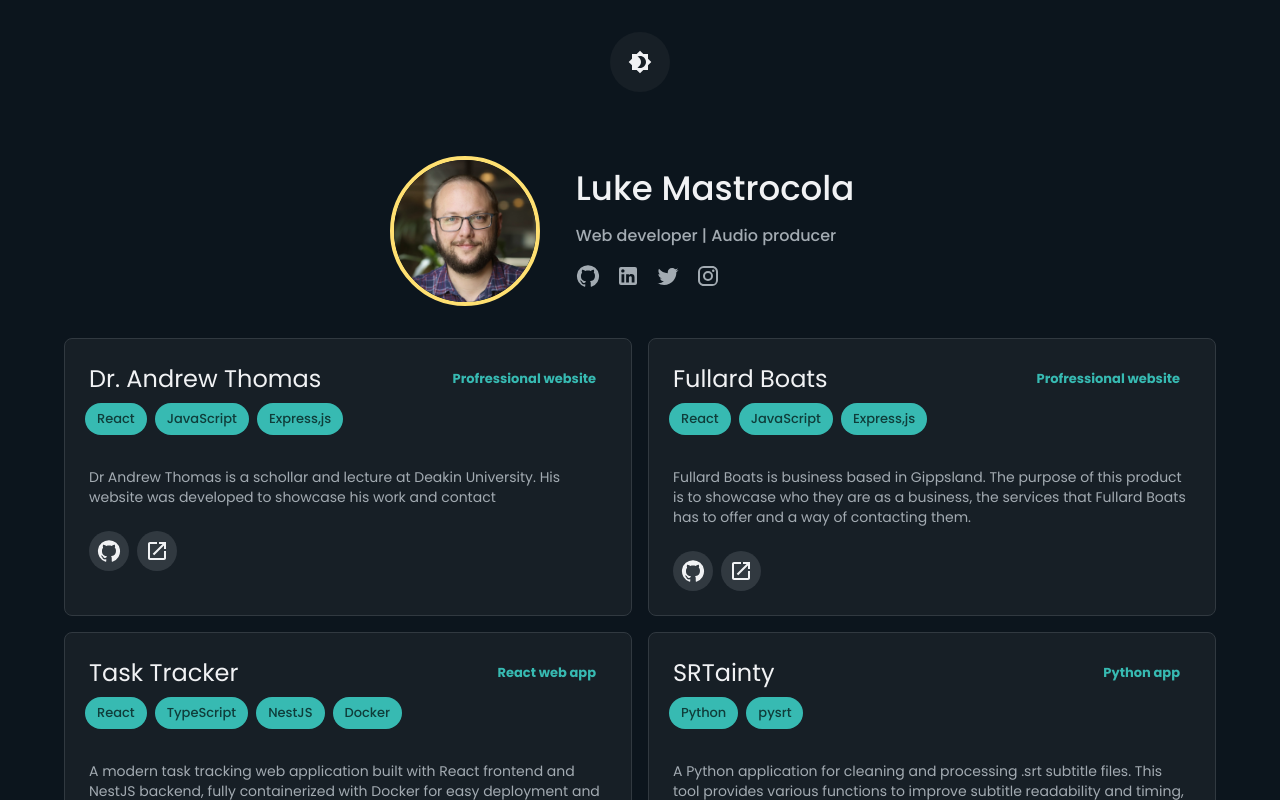
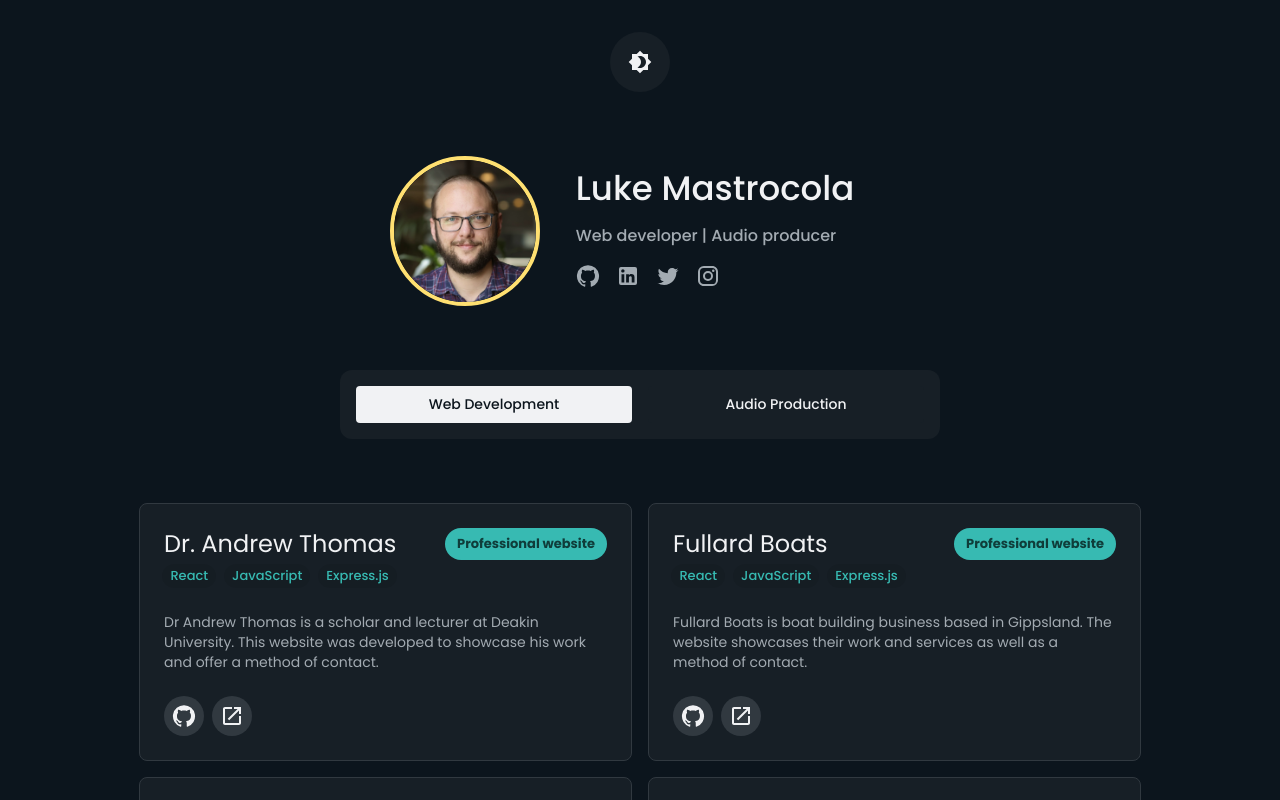
Before and after one commit to mastra90/luke-mastrocola-portfolio, a React (Vite) app: page / in a window 1280 px wide. Shown: the top 800 px of the page. Built offline with nearby package versions, Linux system fonts and the light colour scheme.

Commit message:
Color palette completed. Further styling to buttons and DevCards

```diff
--- a/src/App.tsx
+++ b/src/App.tsx
@@ -4,19 +4,29 @@ import createAppTheme from "./theme";
 import Header from "./components/Header";
 import ToggleThemeButton from "./components/ToggleThemeButton";
 import DevWork from "./components/DevWork";
+import AudioWork from "./components/AudioWork";
+import ServicesSwitch from "./components/ServicesSwitch";
 
 const App = () => {
   const [isDark, setIsDark] = useState(true);
+  const [showWebDev, setShowWebDev] = useState(true);
   const theme = createAppTheme(isDark);
   const toggleTheme = () => setIsDark(!isDark);
 
   return (
     <ThemeProvider theme={theme}>
-      <Container maxWidth="lg" sx={{ mx: "auto", my: 4 }}>
+      <Container
+        sx={{
+          mx: "auto",
+          my: 4,
+          maxWidth: "1050px !important",
+        }}
+      >
         <CssBaseline />
         <ToggleThemeButton toggleTheme={toggleTheme} />
         <Header />
-        <DevWork />
+        <ServicesSwitch showWebDev={showWebDev} setShowWebDev={setShowWebDev} />
+        {showWebDev ? <DevWork /> : <AudioWork />}
       </Container>
     </ThemeProvider>
   );
--- a/src/components/DevWork.tsx
+++ b/src/components/DevWork.tsx
@@ -1,6 +1,5 @@
-import { Code, GitHub, OpenInNew } from "@mui/icons-material";
+import { GitHub, OpenInNew } from "@mui/icons-material";
 import {
-  alpha,
   Box,
   Card,
   CardContent,
@@ -20,20 +19,20 @@ const DevWork = () => {
     {
       title: "Dr. Andrew Thomas",
       description:
-        "Dr Andrew Thomas is a schollar and lecture at Deakin University. His website was developed to showcase his work and contact",
-      technologies: ["React", "JavaScript", "Express,js"],
+        "Dr Andrew Thomas is a scholar and lecturer at Deakin University. This website was developed to showcase his work and offer a method of contact.",
+      technologies: ["React", "JavaScript", "Express.js"],
       github: "https://github.com/AndrewThomasWebsite/andrew-thomas-frontend",
       demo: "https://www.drandrewthomasir.com/",
-      type: "Profressional website",
+      type: "Professional website",
     },
     {
       title: "Fullard Boats",
       description:
-        "Fullard Boats is business based in Gippsland. The purpose of this product is to showcase who they are as a business, the services that Fullard Boats has to offer and a way of contacting them.",
-      technologies: ["React", "JavaScript", "Express,js"],
+        "Fullard Boats is boat building business based in Gippsland. The website showcases their work and  services as well as a method of contact.",
+      technologies: ["React", "JavaScript", "Express.js"],
       github: "https://github.com/FullardBoats-Website/fullard-boats-frontend",
       demo: "https://www.fullardboats.com.au/",
-      type: "Profressional website",
+      type: "Professional website",
     },
     {
       title: "Task Tracker",
@@ -53,50 +52,25 @@ const DevWork = () => {
     },
   ];
 
-  const audioProjects = [
-    {
-      title: "Electronic Pop Mix",
-      artist: "Local Artist",
-      description:
-        "Mixed and mastered electronic pop track with dynamic processing and spatial effects",
-      genre: "Electronic Pop",
-      duration: "3:42",
-      year: "2024",
-    },
-    {
-      title: "Rock Album - Full Production",
-      artist: "Melbourne Band",
-      description: "Complete mixing and mastering of 10-track rock album",
-      genre: "Alternative Rock",
-      duration: "Album",
-      year: "2024",
-    },
-    {
-      title: "Podcast Series Mix",
-      artist: "Tech Podcast",
-      description:
-        "Audio post-production for weekly tech podcast including noise reduction and EQ",
-      genre: "Podcast",
-      duration: "Series",
-      year: "2024",
-    },
-  ];
-
   return (
-    <Grid sx={{ my: 4 }} container spacing={2}>
+    <Grid container spacing={2}>
       {devProjects.map((project, index) => (
         <Grid size={{ sm: 12, md: 6 }} key={index}>
           <Card
             variant="outlined"
             sx={{
+              bgcolor: theme.palette.background.paper,
               height: "100%",
               "&:hover": {
                 transform: "scale(1.005)",
-                bgcolor: theme.palette.background.default,
+                bgcolor: theme.palette.background.hover,
+                "& .description-text": {
+                  color: theme.palette.text.primary,
+                },
               },
             }}
           >
-            <CardContent sx={{ p: 3 }}>
+            <CardContent sx={{ p: 3, height: "100%" }}>
               <CardHeader
                 sx={{ p: 0 }}
                 title={
@@ -105,11 +79,12 @@ const DevWork = () => {
                   >
                     {project.title}
                     <Chip
-                      variant="outlined"
                       sx={{
-                        color: theme.palette.techChip.type,
+                        bgcolor: theme.palette.techChip.background,
+                        color: theme.palette.techChip.primary,
                         fontWeight: 700,
                         border: 0,
+                        ml: 1,
                       }}
                       label={project.type}
                     />
@@ -119,20 +94,19 @@ const DevWork = () => {
                   <Box
                     sx={{
                       display: "flex",
-                      flexWrap: "wrap",
-                      my: 1,
-                      ml: -0.5,
+                      ml: -0.2,
                       gap: 1,
                     }}
                   >
                     {project.technologies.map((tech) => (
                       <Chip
+                        size="small"
                         key={tech}
                         label={tech}
                         sx={{
                           fontWeight: 500,
-                          border: 0,
-                          bgcolor: theme.palette.techChip.background
+                          mt: 0.5,
+                          color: theme.palette.techChip.background,
                         }}
                       />
                     ))}
@@ -140,6 +114,7 @@ const DevWork = () => {
                 }
               />
               <Typography
+                className="description-text"
                 variant="body2"
                 sx={{ my: 3, color: theme.palette.text.secondary }}
               >
@@ -159,6 +134,7 @@ const DevWork = () => {
                     <GitHub sx={{ color: theme.palette.gitHub.button }} />
                   </IconButton>
                 </Link>
+                {project.demo && (
                   <Link target="_blank" rel="noreferrer" href={project.demo}>
                     <IconButton
                       sx={{
@@ -172,6 +148,7 @@ const DevWork = () => {
                       <OpenInNew sx={{ color: theme.palette.gitHub.button }} />
                     </IconButton>
                   </Link>
+                )}
               </Box>
             </CardContent>
           </Card>
--- /dev/null
+++ b/src/components/ServicesSwitch.tsx
@@ -0,0 +1,60 @@
+import { Button, Box, useTheme } from "@mui/material";
+
+const ServicesSwitch = ({ showWebDev, setShowWebDev }) => {
+  const theme = useTheme();
+
+  const buttonStyles = (isActive) => ({
+    boxShadow: "none",
+    transition: "0.0s",
+    fontSize: { xs: 12, sm: 14 },
+    color: isActive
+      ? theme.palette.background.default
+      : theme.palette.text.primary,
+    bgcolor: isActive
+      ? theme.palette.text.primary
+      : theme.palette.background.switch,
+    border: 0,
+    width: { xs: "100%", sm: "100%", md: 280 },
+    "&:hover": {
+      boxShadow: "none",
+      bgcolor: isActive
+        ? theme.palette.text.primary
+        : theme.palette.button.hover,
+      opacity: isActive ? 0.95 : 1,
+    },
+    cursor: "auto",
+  });
+
+  return (
+    <Box
+      sx={{
+        display: "flex",
+        justifyContent: "center",
+        gap: 2,
+        p: 2,
+        bgcolor: theme.palette.background.switch,
+        width: { xs: "100%", sm: "100%", md: 600 },
+        m: "auto",
+        my: 8,
+        borderRadius: 3,
+      }}
+    >
+      <Button
+        disableRipple
+        onClick={() => setShowWebDev(true)}
+        sx={buttonStyles(showWebDev)}
+      >
+        Web Development
+      </Button>
+      <Button
+        disableRipple
+        onClick={() => setShowWebDev(false)}
+        sx={buttonStyles(!showWebDev)}
+      >
+        Audio Production
+      </Button>
+    </Box>
+  );
+};
+
+export default ServicesSwitch;
--- a/src/theme.ts
+++ b/src/theme.ts
@@ -1,6 +1,11 @@
 import { createTheme } from "@mui/material/styles";
 
 declare module "@mui/material/styles" {
+  interface TypeBackground {
+    secondary: string;
+    hover: string;
+    switch: string;
+  }
   interface Palette {
     border: {
       primary: string;
@@ -15,6 +20,9 @@ declare module "@mui/material/styles" {
       background: string;
       type: string;
     };
+    button: {
+      hover: string;
+    };
   }
 }
 
@@ -24,8 +32,9 @@ const createAppTheme = (isDark: boolean) => {
         background: {
           default: "#0C151D",
           paper: "#171f26",
-          secondary: "",
-          buttons: "",
+          secondary: "#262b33",
+          hover: "#262b33",
+          switch: "#171f26",
         },
         text: {
           primary: "#f1f2f4",
@@ -44,30 +53,37 @@ const createAppTheme = (isDark: boolean) => {
           background: "#37bab2",
           type: "#37bab2",
         },
+        button: {
+          hover: "#262b33",
+        },
       }
     : {
         background: {
-          default: "#eff0f2",
-          paper: "#f5f5f5",
-          secondary: "",
-          buttons: "",
+          default: "#fefcf8",
+          paper: "#fffbf7",
+          secondary: "#f2ece8",
+          hover: "#fffbf8ff",
+          switch: "#f2ede9",
         },
         text: {
-          primary: "#504b9e",
-          secondary: "#7a77a5ff",
+          primary: "#313d4f",
+          secondary: "#5f6b7c",
         },
         border: {
           primary: "#ffe071",
           secondary: "#d9dbdcff",
         },
         gitHub: {
-          button: "#454e5f",
-          background: "#e6e8ec",
+          button: "#313d4f",
+          background: "#ebe7e5",
         },
         techChip: {
-          primary: "#504b9e",
-          background: "#e7e6fb",
-          type: "#504b9e",
+          primary: "#fffbf7",
+          background: "#37bab2",
+          type: "#37bab2",
+        },
+        button: {
+          hover: "#fffbf8ff",
         },
       };
 
@@ -86,7 +102,7 @@ const createAppTheme = (isDark: boolean) => {
       MuiIconButton: {
         styleOverrides: {
           root: {
-            // display: 'flex',
+            //
           },
         },
       },
@@ -95,7 +111,7 @@ const createAppTheme = (isDark: boolean) => {
           root: {
             border: `1px solid ${palette.border.secondary}`,
             borderRadius: 8,
-            backgroundColor: palette.background.secondary,
+            backgroundColor: palette.background.paper,
           },
         },
       },
@@ -109,35 +125,35 @@ const createAppTheme = (isDark: boolean) => {
       MuiToolbar: {
         styleOverrides: {
           root: {
-            // display: 'flex',
+            //
           },
         },
       },
       MuiLink: {
         styleOverrides: {
           root: {
-            // display: 'flex',
+            //
           },
         },
       },
       MuiListItemIcon: {
         styleOverrides: {
           root: {
-            // display: 'flex',
+            //
           },
         },
       },
       MuiInput: {
         styleOverrides: {
           root: {
-            // display: 'flex',
+            //
           },
         },
       },
       MuiInputBase: {
         styleOverrides: {
           root: {
-            // display: 'flex',
+            //
           },
         },
       },
```
Lines whose indentation alone changed are shown as unchanged.
